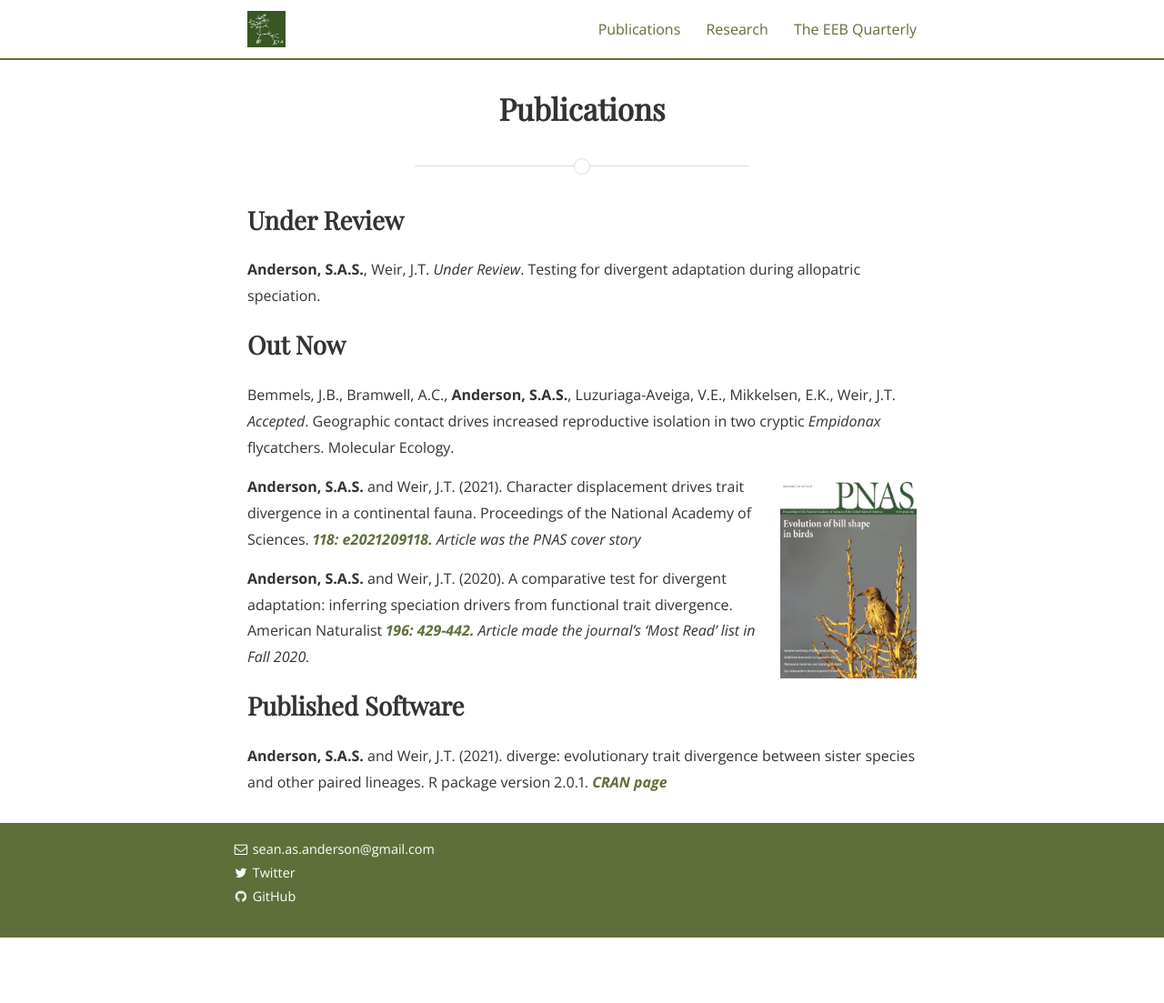
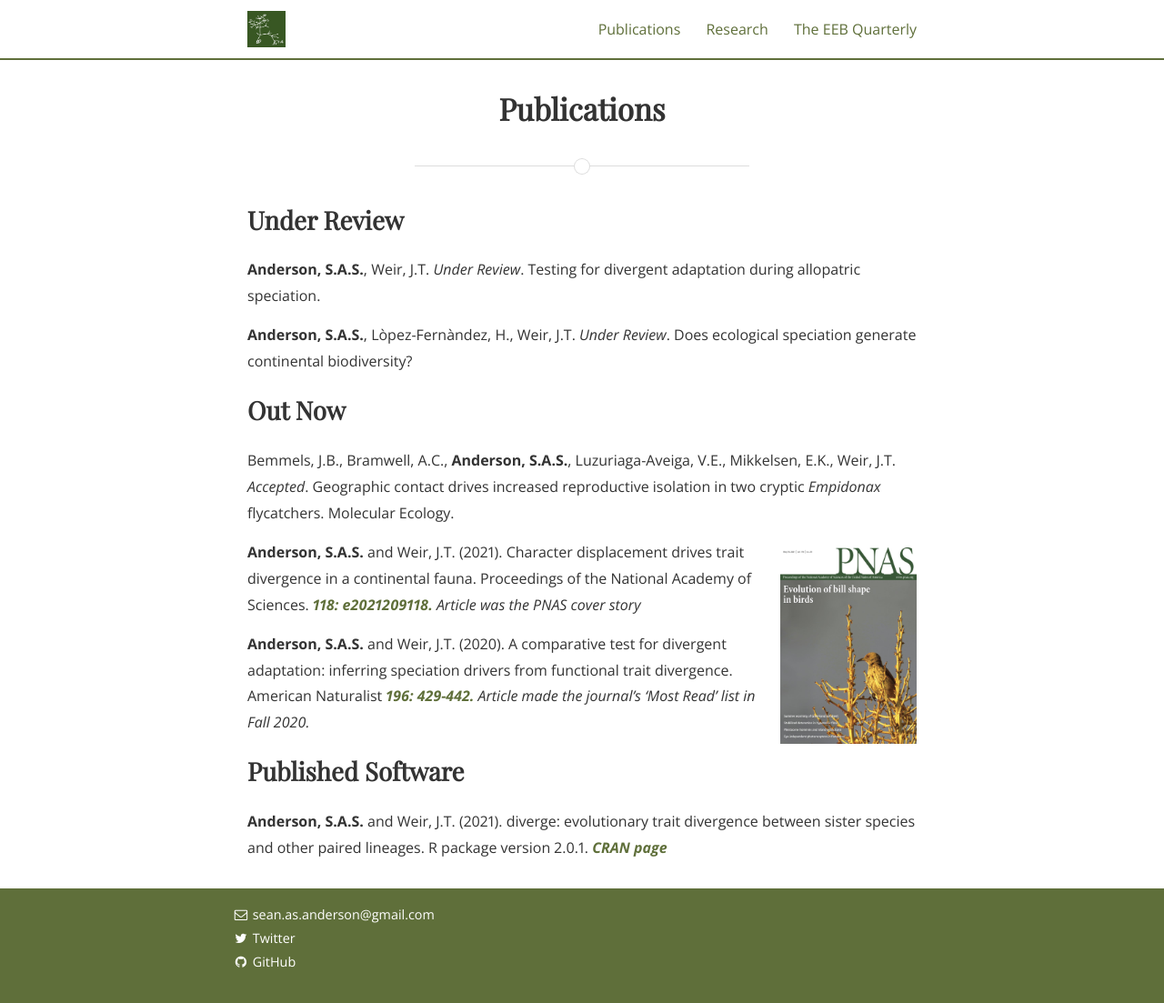
Before and after one commit to SeanASAnderson/SeanASAnderson.github.io, a Jekyll site: the page built from publications2.md, in a window 1280 px wide and 1103 px high. Shown: the whole window at 91% size. Built offline with Jekyll 4.4.1, drawn with Linux system fonts in a browser that asks for light colours; nearby versions of some CDN libraries; some web fonts are replaced.

Commit message:
new publication submitted

```diff
--- a/publications2.md
+++ b/publications2.md
@@ -15,6 +15,8 @@
 
 <p><b>Anderson, S.A.S.</b>, Weir, J.T. <i>Under Review</i>. Testing for divergent adaptation during allopatric speciation. </p>
 
+<p><b>Anderson, S.A.S.</b>, L&ograve;pez-Fern&agrave;ndez, H., Weir, J.T. <i>Under Review</i>. Does ecological speciation generate continental biodiversity? </p>
+
 <h2>Out Now</h2>
 
 <p>Bemmels, J.B., Bramwell, A.C., <b>Anderson, S.A.S.</b>, Luzuriaga-Aveiga, V.E.,
```
